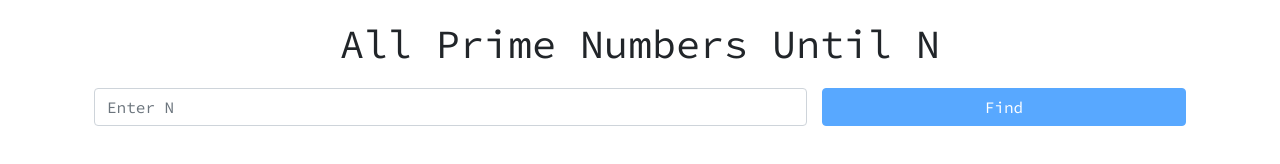
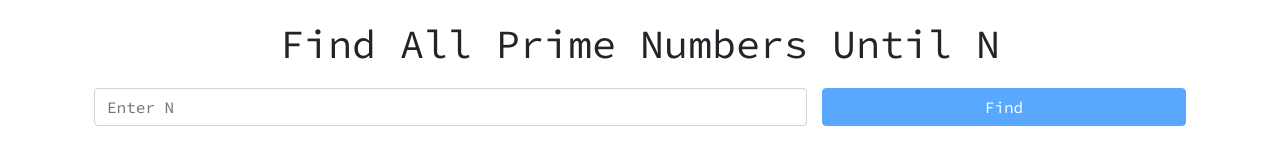
Before and after one commit to knagisa/knagisa.github.io, a plain HTML site: page primes/index.html in a window 1280 px wide. Drawn offline with nearby package versions, Linux system fonts and the light colour scheme.

Commit message:
Update index.html
h1タグ内を変更

```diff
--- a/primes/index.html
+++ b/primes/index.html
@@ -22,7 +22,7 @@
   </head>
   <body>
     <div class="container" style="margin-top: 20px;">
-      <h1>All Prime Numbers Until N</h1>
+      <h1>Find All Prime Numbers Until N</h1>
       <div class="row px-4">
         <div class="form-group col-8 pl-0">
           <label class="sr-only" for="number">Number</label>
```
